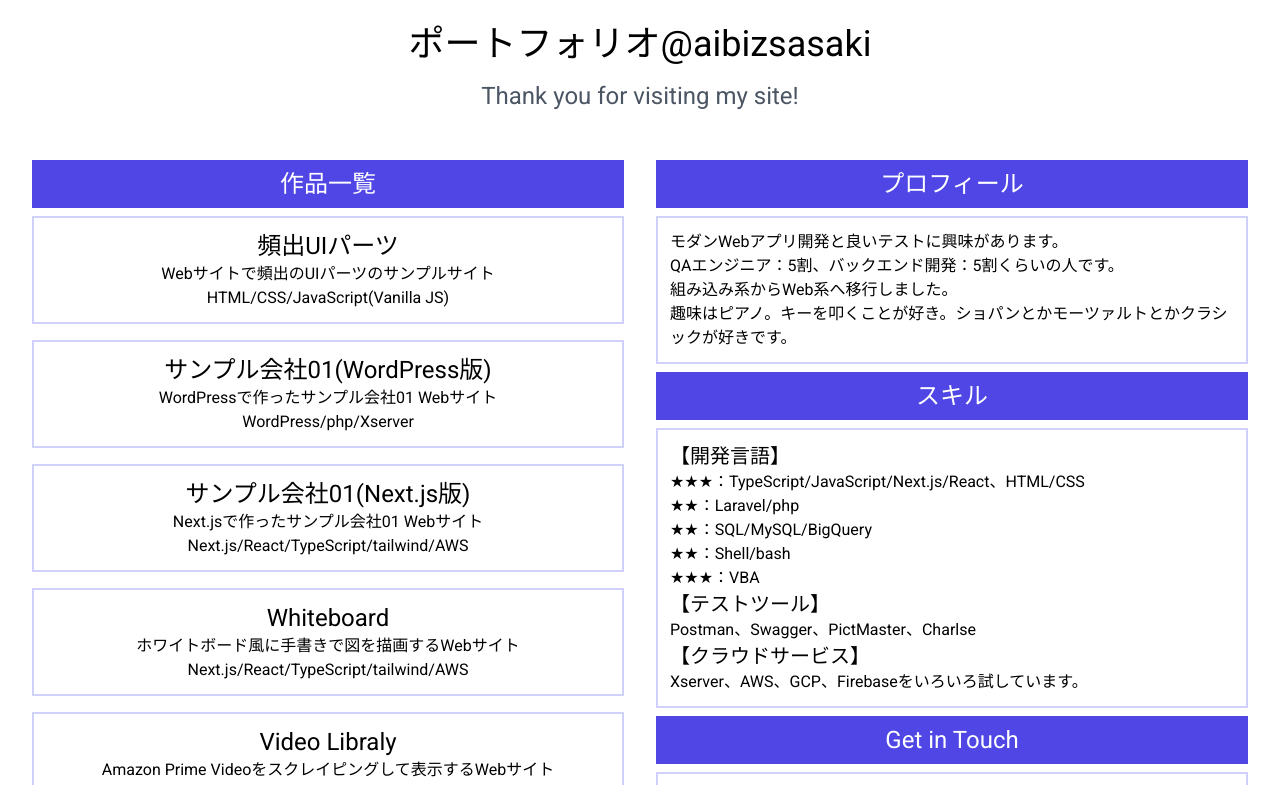
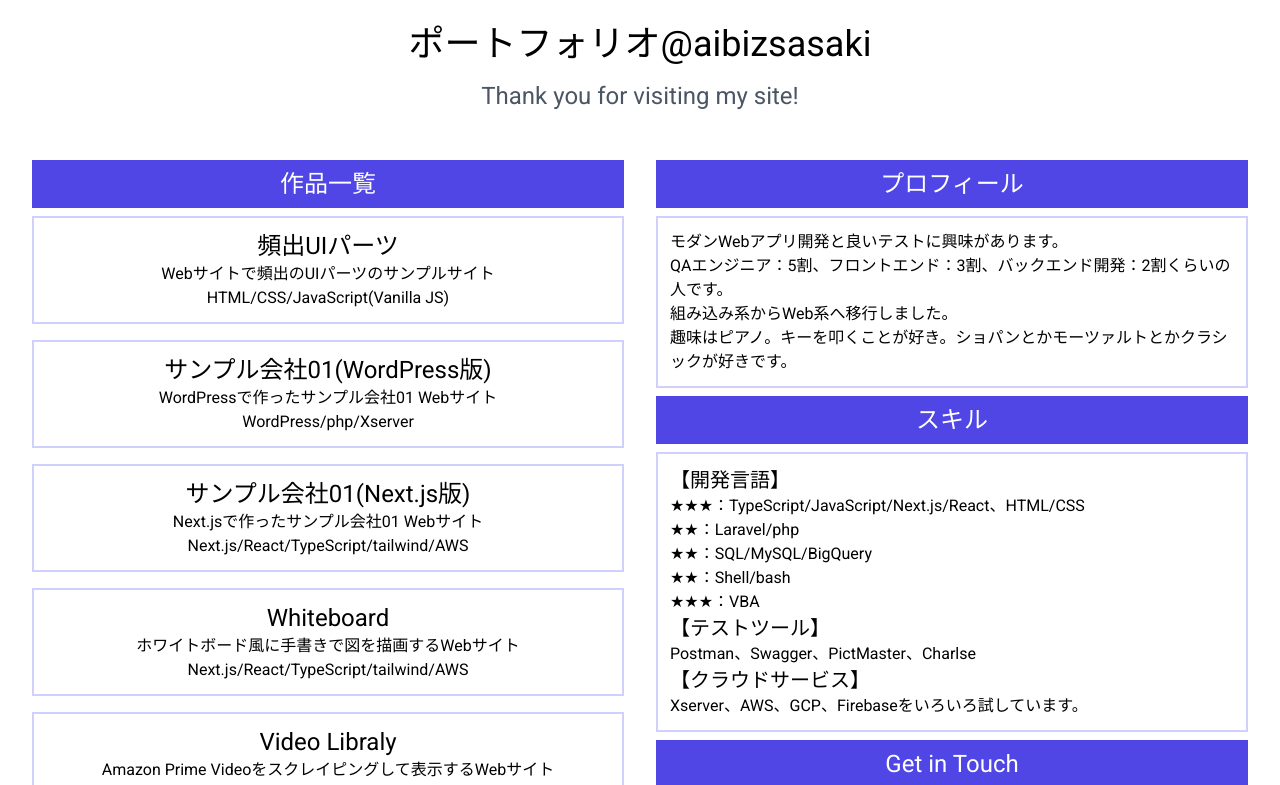
Before and after one commit to ai-biz20-sasaki/my-works-v2, a Next.js app: page / in a window 1280 px wide. Shown: the top 785 px of the page. Built offline with nearby package versions, Linux system fonts and the light colour scheme.

Commit message:
プロフィールを修正

```diff
--- a/src/components/right-sidebar.tsx
+++ b/src/components/right-sidebar.tsx
@@ -8,7 +8,7 @@ export default function RightSidebar() {
       </h1>
       <h1 className="border-2 border-indigo-500/30 p-3 my-2">
         <p>モダンWebアプリ開発と良いテストに興味があります。</p>
-        <p>QAエンジニア：5割、バックエンド開発：5割くらいの人です。</p>
+        <p>QAエンジニア：5割、フロントエンド：3割、バックエンド開発：2割くらいの人です。</p>
         <p>組み込み系からWeb系へ移行しました。</p>
         <p>趣味はピアノ。キーを叩くことが好き。ショパンとかモーツァルトとかクラシックが好きです。</p>
       </h1>
```
